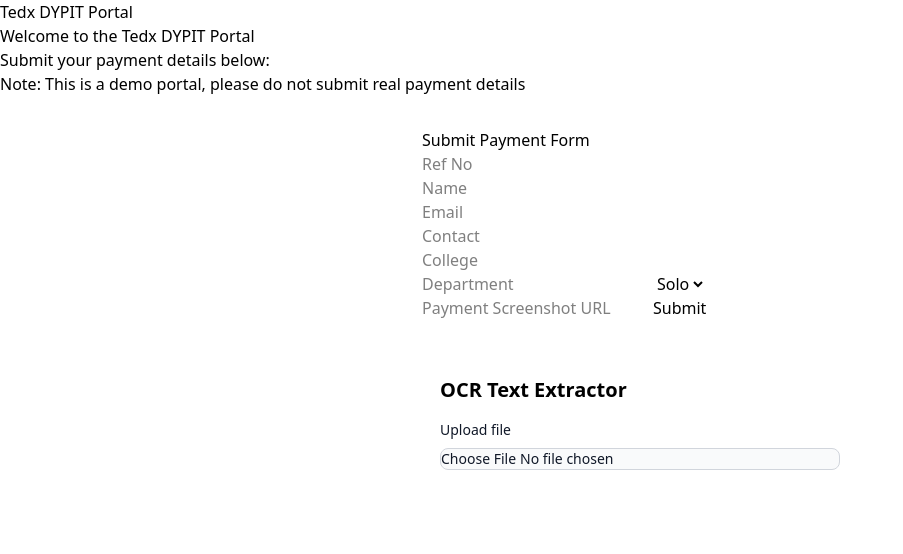
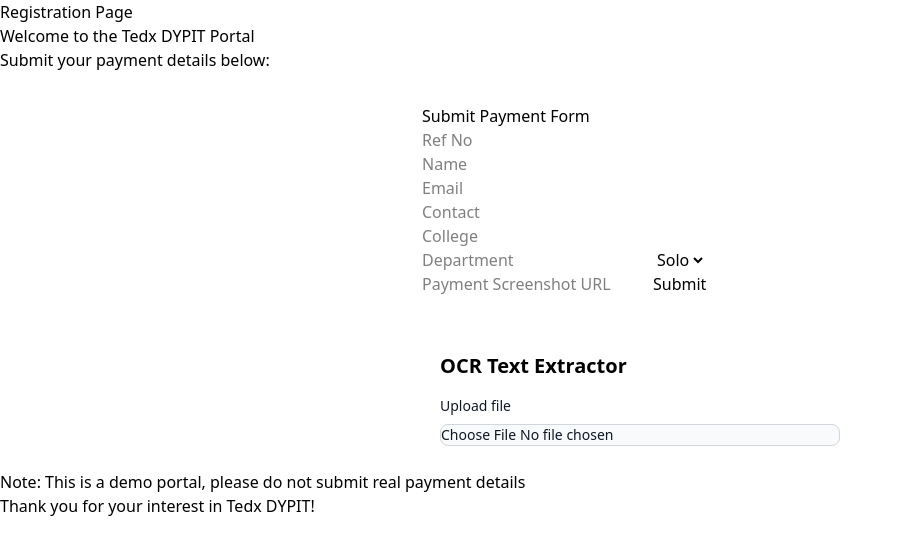
Before and after one commit to Harsh4949/tedx-dypdit-portal-frontend, a React (Vite) app: page / in a window 1280 px wide. Shown: the top 554 px of the page, without its empty margins (0-903 px from the left). Built offline with nearby package versions, Linux system fonts and the light colour scheme; no server answers.

Commit message:
feat: update package.json and package-lock.json with new dependencies; create RegistrationPage component integrating OCRReader and ResistrationForm

```diff
--- a/src/main.jsx
+++ b/src/main.jsx
@@ -2,19 +2,12 @@
 import { createRoot } from 'react-dom/client'
 import './index.css'
 import App from './App.jsx'
-// import OCRReader from './components/OCRReader.jsx'
-// import ResistrationForm from './components/ResistrationForm.jsx'
+import RegistrationPage from './pages/RegistrationPage.jsx'
 
-import {ResistrationForm,OCRReader} from './components/index.js';
+
 
 createRoot(document.getElementById('root')).render(
   <StrictMode>
-    <h1>Tedx DYPIT Portal</h1>
-    <p>Welcome to the Tedx DYPIT Portal</p>
-    <p>Submit your payment details below:</p>
-    <p>Note: This is a demo portal, please do not submit real payment details</p>
-    <ResistrationForm/>
-    <OCRReader />
-    <App />
+    <RegistrationPage />
   </StrictMode>,
 )
--- a/src/pages/RegistrationPage.jsx
+++ b/src/pages/RegistrationPage.jsx
@@ -0,0 +1,20 @@
+import React, { Component } from 'react'
+import {ResistrationForm,OCRReader} from '../components/index.js' // Adjust the import path as necessary
+
+export class RegistrationPage extends Component {
+  render() {
+    return (
+      <div>
+        <h1>Registration Page</h1>
+        <p>Welcome to the Tedx DYPIT Portal</p>
+        <p>Submit your payment details below:</p>
+        <ResistrationForm />
+        <OCRReader />
+        <p>Note: This is a demo portal, please do not submit real payment details</p>
+        <p>Thank you for your interest in Tedx DYPIT!</p>
+      </div>
+    )
+  }
+}
+
+export default RegistrationPage
```
Also changed, not shown: package.json (+6 -1 lines), src/components/index.js (line endings or trailing spaces), 1 other file (tests, documents, lock files or other folders).
